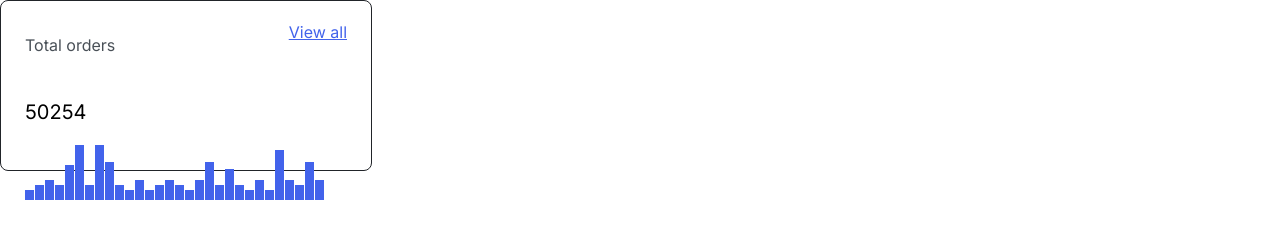
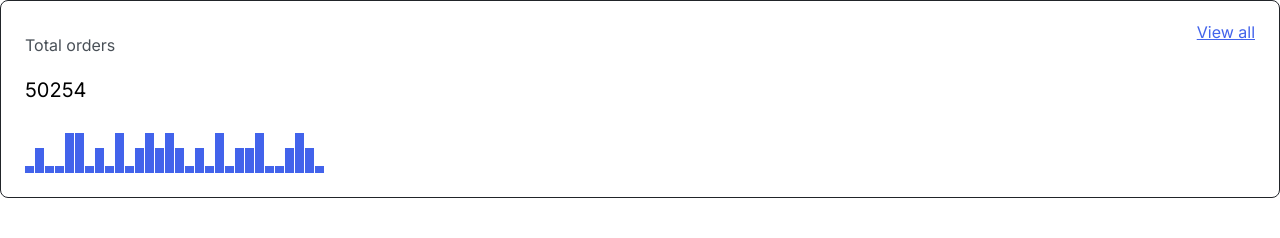
Before and after one commit to js-tasks-ru/htmlcss-20250522_ekaterina021, a website: page 04-lection2/01-histogram/index.html in a window 1280 px wide. Drawn offline with Linux system fonts and the light colour scheme.

Commit message:
fix review comments

```diff
--- a/04-lection2/01-histogram/histogram.css
+++ b/04-lection2/01-histogram/histogram.css
@@ -1,7 +1,5 @@
 .histogram {
     display: flex;
-    height: 137px;
-    width: 322px;
     flex-direction: column;
     font-family: 'Inter';
     font-weight: 400;
@@ -10,67 +8,44 @@
     letter-spacing: 0;
     border-radius: 8px;
     border: 1px solid var(--black);
-    padding: 16px 24px;
+    padding: 16px 24px 24px;
 }
 
-.histogram__info_content {
+.histogram__info {
     display: flex;
     gap: 6px;
+    justify-content: space-between;
 }
 
-.histogram__right_content {
+.histogram__right {
     display: flex;
     flex-direction: column;
     flex-grow: 1;
     gap: 6px;
 }
 
-.histogram__main_content {
+.histogram__main {
     display: flex;
     flex-grow: 1;
     gap: 1px;
     align-items: end;
+    height: 50px;
+}
 
-    :nth-child(1n) {
-        height: 10px;
-        width: 9px;
-        background-color: var(--blue);
+.histogram__column {
+    width: 9px;
+    background-color: var(--blue);
+
+    &.small {
+        height: 15%;
     }
 
-    :nth-child(2n) {
-        height: 15px;
+    &.medium {
+        height: 50%;
     }
 
-    :nth-child(3n) {
-        height: 20px;
-    }
-
-    :nth-child(7n) {
-        height: 15px;
-    }
-
-    :nth-child(21) {
-        height: 31px;
-    }
-
-    :nth-child(10n + 9) {
-        height: 38px;
-    }
-
-    :nth-child(26) {
-        height: 50px;
-    }
-
-    :nth-child(5) {
-        height: 35px;
-    }
-
-    :nth-child(6) {
-        height: 55px;
-    }
-
-    :nth-child(8) {
-        height: 55px;
+    &.large {
+        height: 80%;
     }
 }
 
@@ -85,6 +60,6 @@
 }
 
 .histogram__link {
-    padding-top: 3px;
+    margin-top: 3px;
     color: var(--blue);
 }
--- a/04-lection2/01-histogram/index.html
+++ b/04-lection2/01-histogram/index.html
@@ -6,44 +6,44 @@
     </head>
     <body>
         <div class="histogram">
-            <div class="histogram__info_content">
-                <div class="histogram__right_content">
+            <div class="histogram__info">
+                <div class="histogram__left">
                     <p class="histogram__title">Total orders</p>
                     <p class="histogram__count">50254</p>
                 </div>
                 <a class="histogram__link" href="">View all</a>
             </div>
-            <div class="histogram__main_content">
-                <div></div>
-                <div></div>
-                <div></div>
-                <div></div>
-                <div></div>
-                <div></div>
-                <div></div>
-                <div></div>
-                <div></div>
-                <div></div>
-                <div></div>
-                <div></div>
-                <div></div>
-                <div></div>
-                <div></div>
-                <div></div>
-                <div></div>
-                <div></div>
-                <div></div>
-                <div></div>
-                <div></div>
-                <div></div>
-                <div></div>
-                <div></div>
-                <div></div>
-                <div></div>
-                <div></div>
-                <div></div>
-                <div></div>
-                <div></div>
+            <div class="histogram__main">
+                <div class="histogram__column small"></div>
+                <div class="histogram__column medium"></div>
+                <div class="histogram__column small"></div>
+                <div class="histogram__column small"></div>
+                <div class="histogram__column large"></div>
+                <div class="histogram__column large"></div>
+                <div class="histogram__column small"></div>
+                <div class="histogram__column medium"></div>
+                <div class="histogram__column small"></div>
+                <div class="histogram__column large"></div>
+                <div class="histogram__column small"></div>
+                <div class="histogram__column medium"></div>
+                <div class="histogram__column large"></div>
+                <div class="histogram__column medium"></div>
+                <div class="histogram__column large"></div>
+                <div class="histogram__column medium"></div>
+                <div class="histogram__column small"></div>
+                <div class="histogram__column medium"></div>
+                <div class="histogram__column small"></div>
+                <div class="histogram__column large"></div>
+                <div class="histogram__column small"></div>
+                <div class="histogram__column medium"></div>
+                <div class="histogram__column medium"></div>
+                <div class="histogram__column large"></div>
+                <div class="histogram__column small"></div>
+                <div class="histogram__column small"></div>
+                <div class="histogram__column medium"></div>
+                <div class="histogram__column large"></div>
+                <div class="histogram__column medium"></div>
+                <div class="histogram__column small"></div>
             </div>
         </div>
     </body>
```
